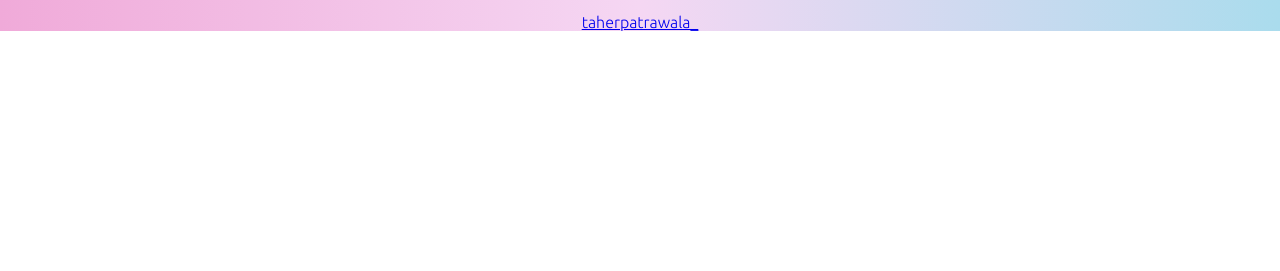
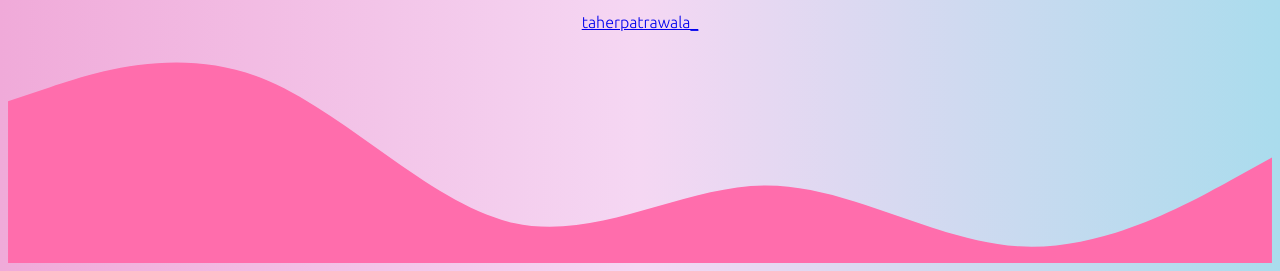
Before and after one commit to Taherpatrawala/todo-list, a plain HTML site: page index.html in a window 1280 px wide. Shown: the part 787-1058 px from the top of the page. Before the commit the page ends 818 px from the top, so only its background shows below. Drawn offline with Linux system fonts and the light colour scheme.

Commit message:
Update index.html

```diff
--- a/index.html
+++ b/index.html
@@ -25,7 +25,7 @@
  <p class="myname"><a href="https://www.instagram.com/taherpatrawala_/?next=%2F">taherpatrawala_</a></p></div>
 
 </footer>
-
+  <svg xmlns="http://www.w3.org/2000/svg" viewBox="0 0 1440 280"><path fill="#ff6dac" fill-opacity="1" d="M0,96L48,80C96,64,192,32,288,69.3C384,107,480,213,576,234.7C672,256,768,192,864,192C960,192,1056,256,1152,261.3C1248,267,1344,213,1392,186.7L1440,160L1440,320L1392,320C1344,320,1248,320,1152,320C1056,320,960,320,864,320C768,320,672,320,576,320C480,320,384,320,288,320C192,320,96,320,48,320L0,320Z"></path></svg>
 
 </body>
 </html>
```
